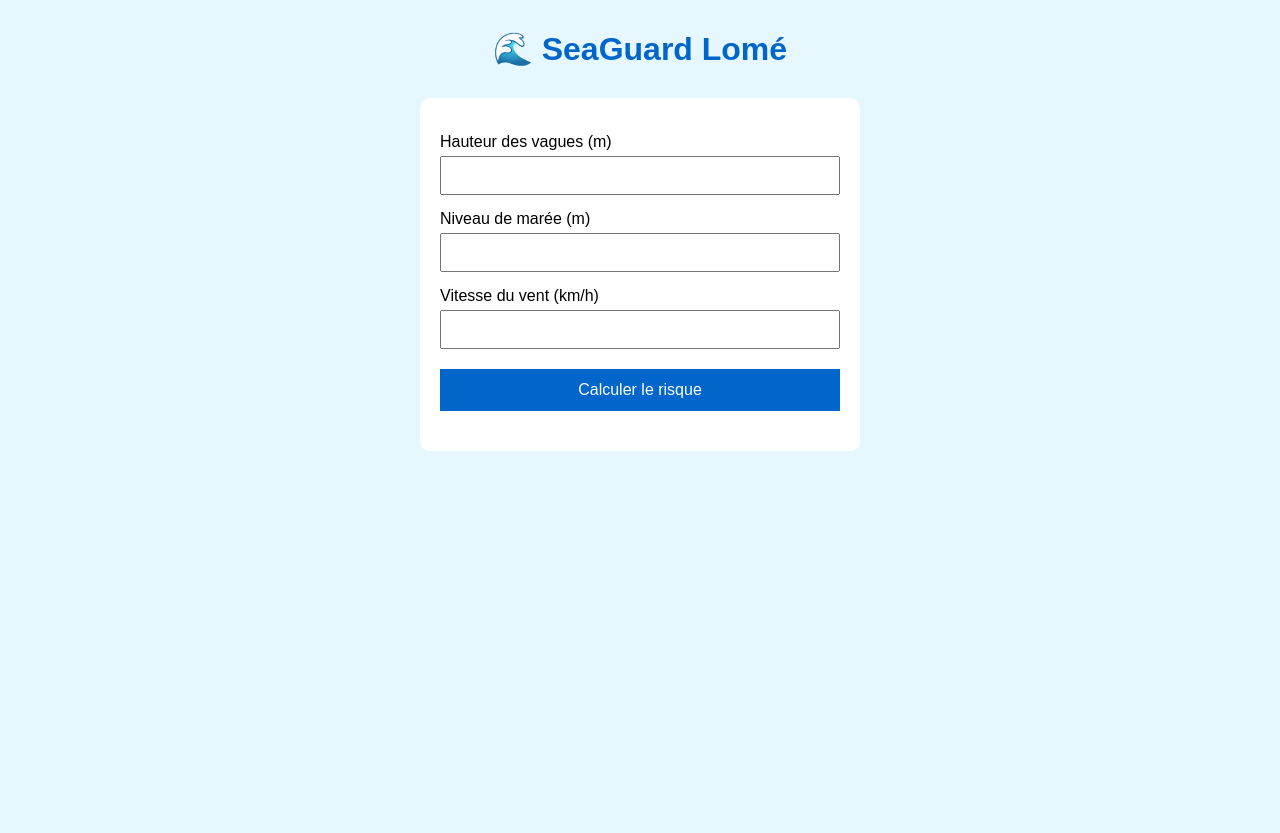
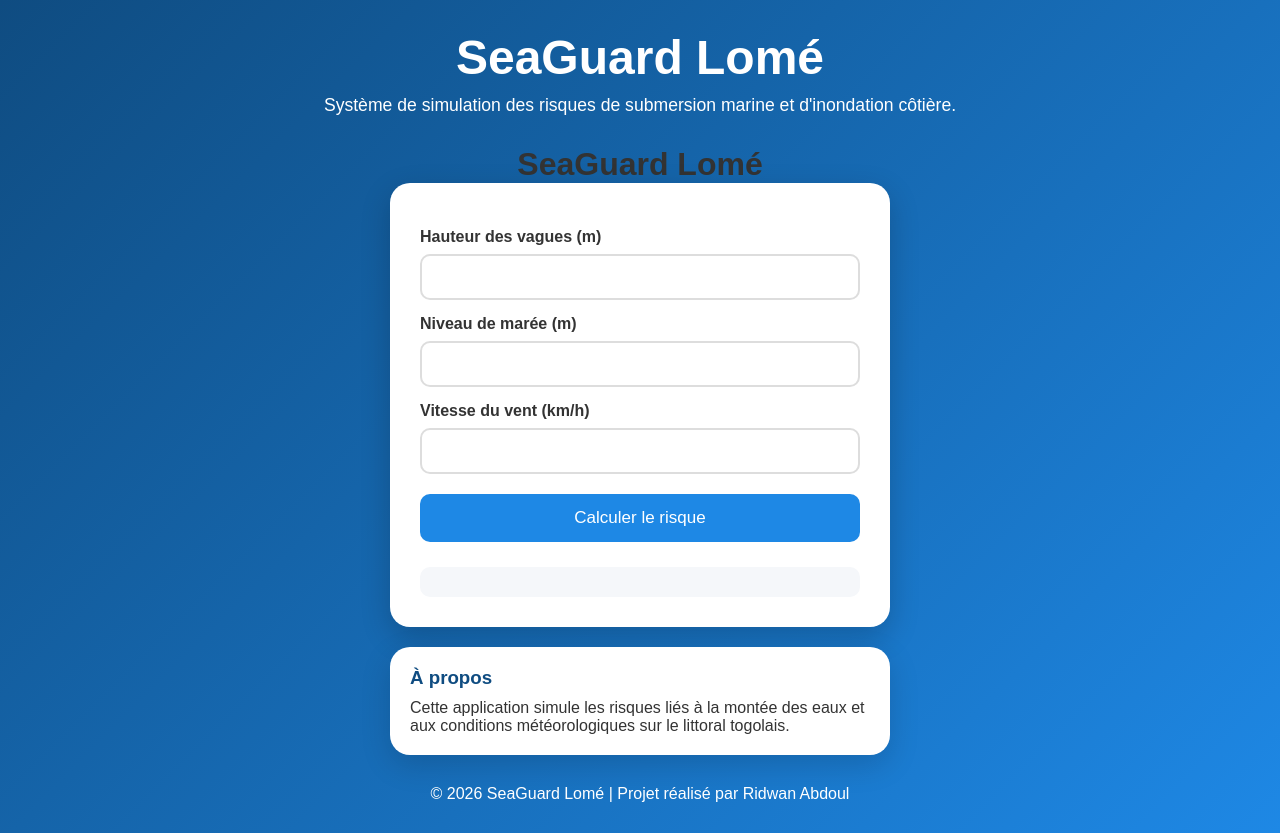
Before and after one commit to abdoulridwan2-commits/SeaGuardTogo, a plain HTML site: page index.html in a window 1280 px wide. Before the commit the page ends 800 px from the top, so only its background shows below. Drawn offline with Linux system fonts and the light colour scheme.

Commit message:
ajout du projet SeaGuard Togo

```diff
--- a/index.html
+++ b/index.html
@@ -1,36 +1,50 @@
-<!DOCTYPE html>
+<!doctype html>
 <html lang="fr">
   <head>
-    <meta charset="UTF-8">
-    <meta name="viewport" content="width=device-width, initial-scale=1.0">
+    <meta charset="UTF-8" />
+    <meta name="viewport" content="width=device-width, initial-scale=1.0" />
     <title>SeaGuard Lomé</title>
 
-    <link rel="stylesheet" href="style.css">
+    <link rel="stylesheet" href="style.css" />
   </head>
   <body>
+    <header>
+      <h1>SeaGuard Lomé</h1>
+      <p>
+        Système de simulation des risques de submersion marine et d'inondation
+        côtière.
+      </p>
+    </header>
 
-    <h1>🌊 SeaGuard Lomé</h1>
+    <h1> SeaGuard Lomé</h1>
 
     <div class="container">
-
       <label>Hauteur des vagues (m)</label>
-        <input type="number" id="vagues">
+      <input type="number" id="vagues" />
 
       <label>Niveau de marée (m)</label>
-        <input type="number" id="maree">
+      <input type="number" id="maree" />
 
       <label>Vitesse du vent (km/h)</label>
-        <input type="number" id="vent">
+      <input type="number" id="vent" />
 
-        <button id="btn">
-            Calculer le risque
-        </button>
+      <button id="btn">Calculer le risque</button>
 
       <div id="resultat"></div>
-
     </div>
+    <div class="info">
+      <h3>À propos</h3>
+      <p>
+        Cette application simule les risques liés à la montée des eaux et aux
+        conditions météorologiques sur le littoral togolais.
+      </p>
+    </div>
+    <footer>
+    <p>
+        © 2026 SeaGuard Lomé | Projet réalisé par Ridwan Abdoul
+    </p>
+</footer>
 
     <script src="script.js"></script>
-
   </body>
 </html>
--- a/script.js
+++ b/script.js
@@ -1,25 +1,31 @@
-const btn = document.getElementById("btn");
-const resultat = document.getElementById("resultat");
-
-btn.addEventListener("click", () => {
-
-    const vagues = Number(document.getElementById("vagues").value);
-    const maree = Number(document.getElementById("maree").value);
-    const vent = Number(document.getElementById("vent").value);
-
-    const indice = vagues + maree + (vent / 20);
+let message = "";
 
 if (indice < 3) {
-        resultat.innerHTML = "🟢 Risque Faible";
+    message = `
+        <h2>🟢 Risque Faible</h2>
+        <p>Aucun danger immédiat détecté.</p>
+    `;
 }
 else if (indice < 5) {
-        resultat.innerHTML = "🟡 Risque Moyen";
+    message = `
+        <h2>🟡 Risque Moyen</h2>
+        <p>Surveillance recommandée.</p>
+    `;
 }
 else if (indice < 7) {
-        resultat.innerHTML = "🟠 Risque Élevé";
+    message = `
+        <h2>🟠 Risque Élevé</h2>
+        <p>Des inondations côtières sont possibles.</p>
+    `;
 }
 else {
-        resultat.innerHTML = "🔴 Danger Critique";
+    message = `
+        <h2>🔴 Danger Critique</h2>
+        <p>Risque important de dégâts sur le littoral.</p>
+    `;
 }
 
-});
+resultat.innerHTML = `
+    ${message}
+    <p><strong>Indice :</strong> ${indice.toFixed(1)}</p>
+`;
--- a/style.css
+++ b/style.css
@@ -1,54 +1,107 @@
+* {
+    margin: 0;
+    padding: 0;
+    box-sizing: border-box;
+}
+
 body {
     font-family: Arial, sans-serif;
-    background-color: #e6f7ff;
-    margin: 0;
-    padding: 0;
+    min-height: 100vh;
+    background: linear-gradient(135deg, #0f4c81, #1e88e5);
+    display: flex;
+    flex-direction: column;
+    align-items: center;
+    padding: 30px;
+    color: #333;
 }
 
-h1 {
+header {
     text-align: center;
-    color: #0066cc;
-    margin-top: 30px;
+    color: white;
+    margin-bottom: 30px;
+}
+
+header h1 {
+    font-size: 3rem;
+    margin-bottom: 10px;
+}
+
+header p {
+    font-size: 1.1rem;
+    max-width: 700px;
 }
 
 .container {
-    width: 400px;
-    margin: 30px auto;
+    width: 100%;
+    max-width: 500px;
     background: white;
-    padding: 20px;
-    border-radius: 10px;
+    padding: 30px;
+    border-radius: 20px;
+    box-shadow: 0 10px 30px rgba(0,0,0,0.2);
 }
 
 label {
     display: block;
     margin-top: 15px;
+    margin-bottom: 8px;
+    font-weight: bold;
 }
 
 input {
     width: 100%;
-    padding: 10px;
-    margin-top: 5px;
-    box-sizing: border-box;
+    padding: 12px;
+    border: 2px solid #ddd;
+    border-radius: 10px;
+    font-size: 16px;
+}
+
+input:focus {
+    outline: none;
+    border-color: #1e88e5;
 }
 
 button {
     width: 100%;
     margin-top: 20px;
-    padding: 12px;
+    padding: 14px;
     border: none;
-    background: #0066cc;
+    border-radius: 10px;
+    background: #1e88e5;
     color: white;
+    font-size: 17px;
     cursor: pointer;
-    font-size: 16px;
+    transition: 0.3s;
 }
 
 button:hover {
-    background: #004c99;
+    transform: translateY(-2px);
 }
 
 #resultat {
+    margin-top: 25px;
+    padding: 15px;
+    border-radius: 10px;
+    background: #f5f7fa;
+    text-align: center;
+}
+
+.info {
+    width: 100%;
+    max-width: 500px;
+    background: white;
     margin-top: 20px;
-    font-size: 20px;
+    padding: 20px;
+    border-radius: 20px;
+    box-shadow: 0 10px 30px rgba(0,0,0,0.15);
+}
+
+.info h3 {
+    margin-bottom: 10px;
+    color: #0f4c81;
+}
+
+footer {
+    margin-top: 30px;
+    color: white;
     text-align: center;
-    font-weight: bold;
 }
```
Lines whose indentation alone changed are shown as unchanged.
